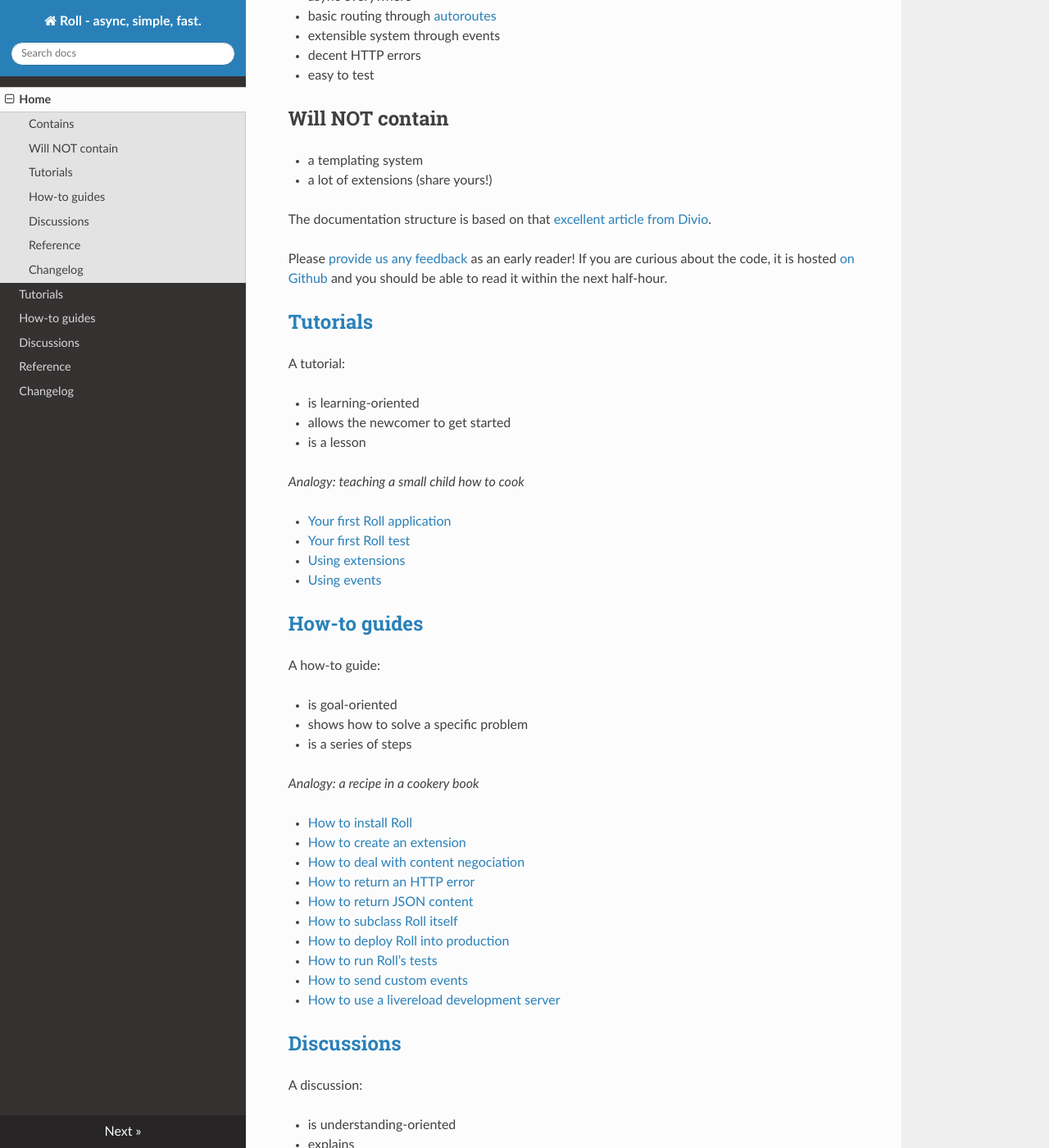
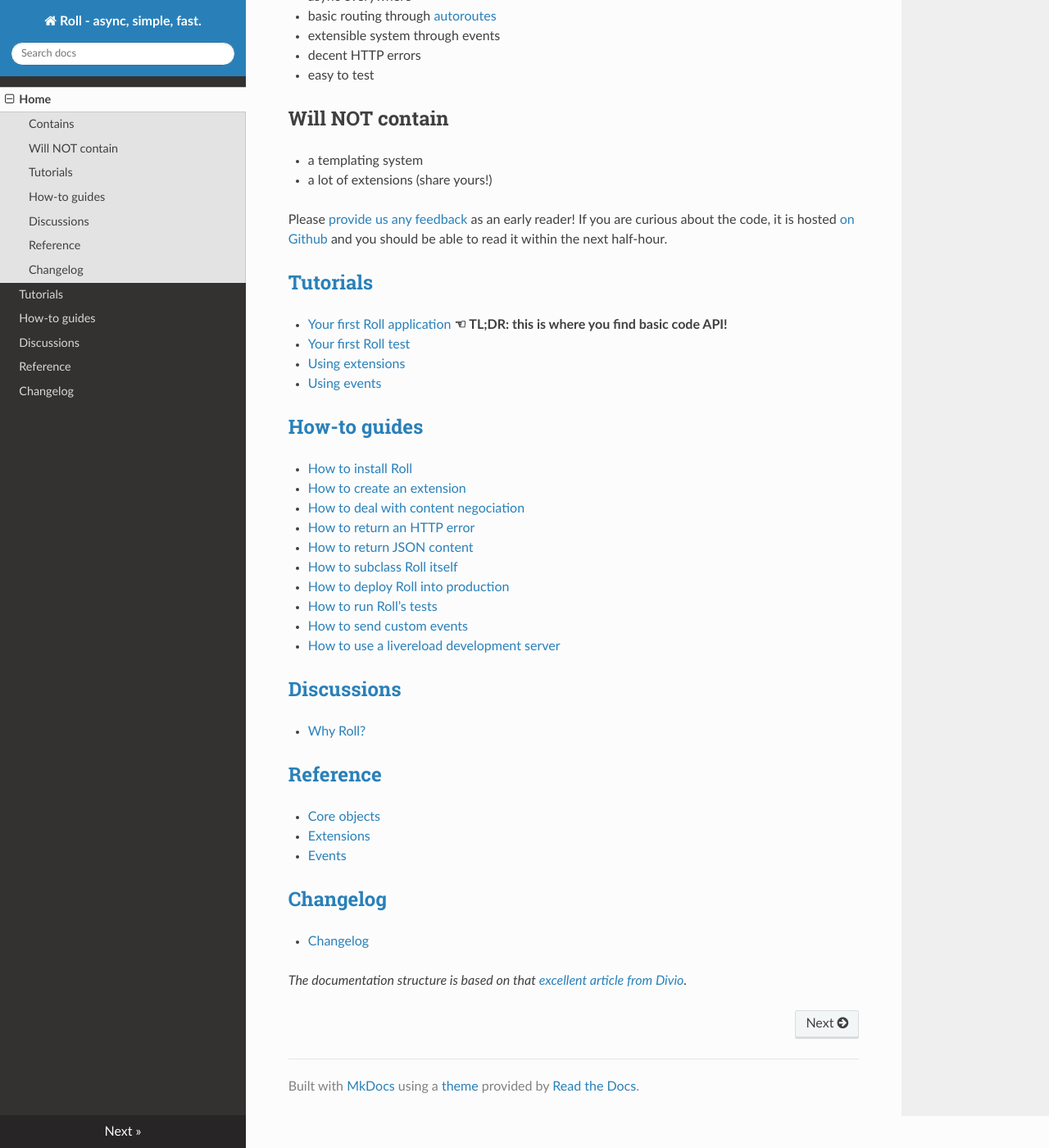
Before and after one commit to pyrates/roll, an MkDocs documentation site: the page built from docs/index.md, in a window 1280 px wide and 1400 px high, scrolled down 280 px. Shown: the whole window at 82% size. Built offline with MkDocs 1.6.1, drawn with Linux system fonts in a browser that asks for light colours; nearby versions of some CDN libraries; old or Windows-style settings are respelled for this version of MkDocs; some of the changed text lies outside the part shown.

Commit message:
Cleaner index documentation

```diff
--- a/docs/index.md
+++ b/docs/index.md
@@ -19,9 +19,6 @@
 * a lot of extensions (share yours!)
 
 
-The documentation structure is based on that
-[excellent article from Divio](https://www.divio.com/en/blog/documentation/).
-
 Please [provide us any feedback](https://github.com/pyrates/roll/issues/new)
 as an early reader! If you are curious about the code, it is hosted
 [on Github](https://github.com/pyrates/roll/blob/master/roll/__init__.py)
@@ -30,29 +27,14 @@
 
 ## [Tutorials](tutorials.md)
 
-A tutorial:
-
-* is learning-oriented
-* allows the newcomer to get started
-* is a lesson
-
-*Analogy: teaching a small child how to cook*
-
 * [Your first Roll application](tutorials.md#your-first-roll-application)
+  **☜ TL;DR: this is where you find basic code API!**
 * [Your first Roll test](tutorials.md#your-first-roll-test)
 * [Using extensions](tutorials.md#using-extensions)
 * [Using events](tutorials.md#using-events)
 
 
 ## [How-to guides](how-to-guides.md)
-
-A how-to guide:
-
-* is goal-oriented
-* shows how to solve a specific problem
-* is a series of steps
-
-*Analogy: a recipe in a cookery book*
 
 * [How to install Roll](how-to-guides.md#how-to-install-roll)
 * [How to create an extension](how-to-guides.md#how-to-create-an-extension)
@@ -68,26 +50,10 @@
 
 ## [Discussions](discussions.md)
 
-A discussion:
-
-* is understanding-oriented
-* explains
-* provides background and context
-
-*Analogy: an article on culinary social history*
-
 * [Why Roll?](discussions.md#why-roll)
 
 
 ## [Reference](reference.md)
-
-A reference guide:
-
-* is information-oriented
-* describes the machinery
-* is accurate and complete
-
-*Analogy: a reference encyclopaedia article*
 
 * [Core objects](reference.md#core-objects)
 * [Extensions](reference.md#extensions)
@@ -96,10 +62,7 @@
 
 ## [Changelog](changelog.md)
 
-A changelog:
+* [Changelog](changelog.md)
 
-* is breaking-change-oriented
-* links to related issues
-* is concise
-
-*Analogy: git blame :p*
+*The documentation structure is based on that
+[excellent article from Divio](https://www.divio.com/en/blog/documentation/).*
```
